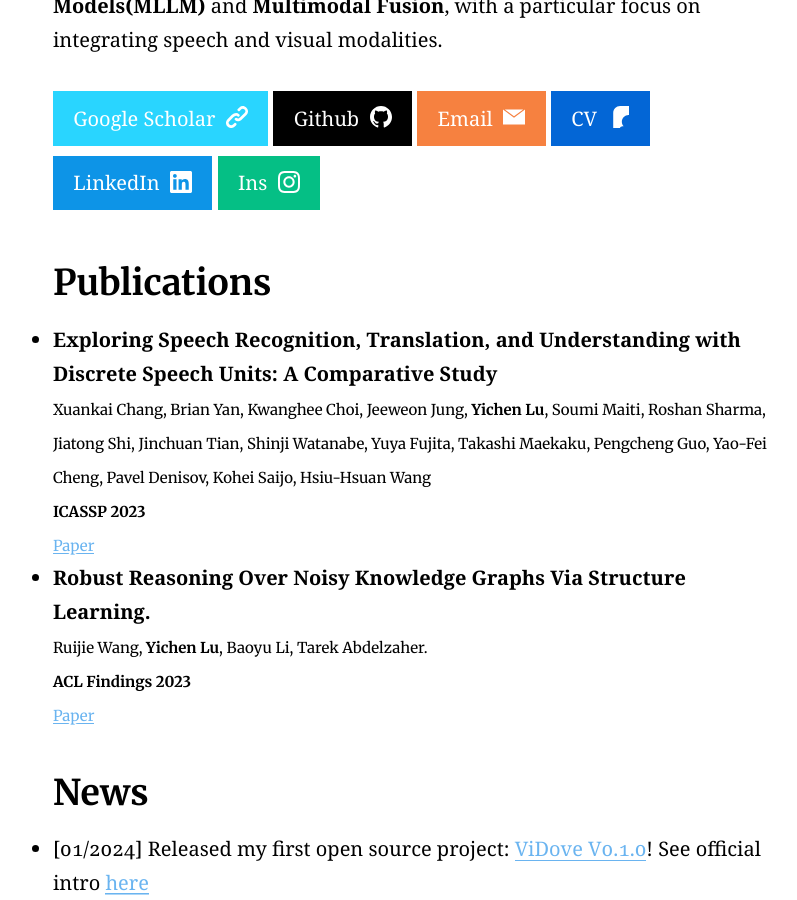
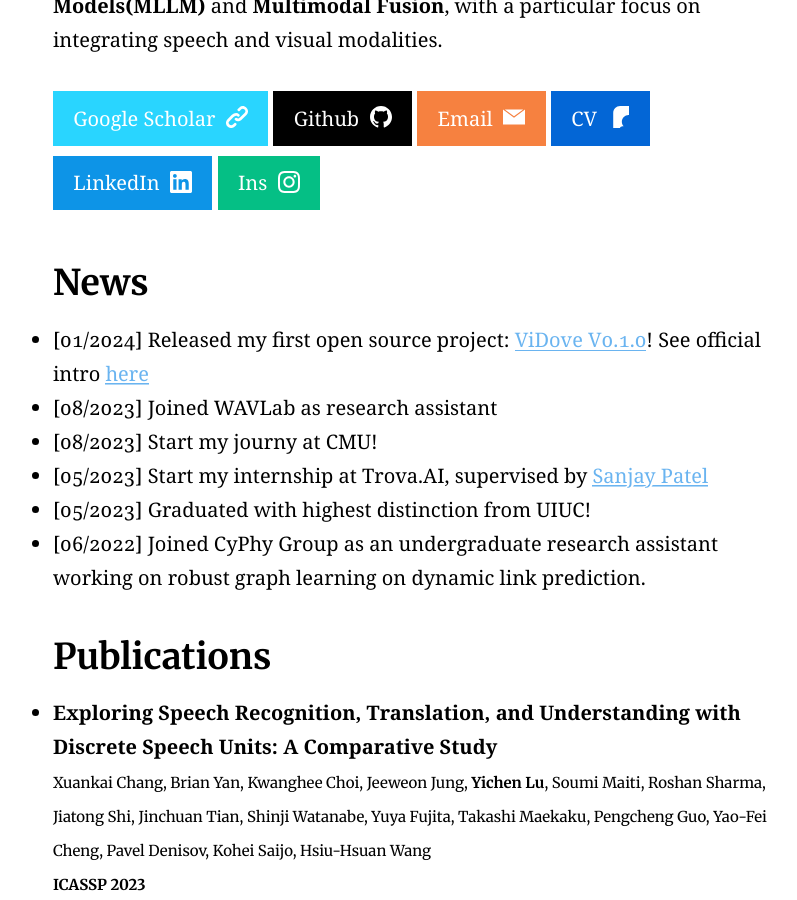
Before and after one commit to yichen14/yichen14.github.io, a Jekyll site: the page built from index.md, in a window 1280 px wide and 900 px high, scrolled down 1083 px. Shown: the whole window, without its empty margins (230-1027 px from the left). Built offline with Jekyll 4.4.1, drawn with Linux system fonts in a browser that asks for light colours; some of the changed text lies outside the part shown.

Commit message:
Update index.md

```diff
--- a/index.md
+++ b/index.md
@@ -15,6 +15,14 @@
 
 {% include button.html text="Google Scholar" icon="" link="https://scholar.google.com/citations?user=FNCDQpcAAAAJ&hl=en" color="#29D5FF" %} {% include button.html text="Github" icon="github" link="https://github.com/yichen14" color="#000000" %} {% include button.html text="Email" icon="email" link="mailto: yichenl5@andrew.cmu.edu" color="#f68140" %}{% include button.html text="CV" icon="cv" link="/assets/resume.pdf" color="#0366d6" %}  {% include button.html text="LinkedIn" icon="linkedin" link="https://www.linkedin.com/in/yichen-lu-80b4a2198/" color="#0d94e7" %} {% include button.html text="Ins" icon="instagram" link="https://www.instagram.com/eason_lu1017/" color="#05bf85" %}
 
+## News
+  - [01/2024] Released my first open source project: [ViDove V0.1.0](https://pigeonai.club/)! See official intro [here](https://www.bilibili.com/read/cv29086524/?spm_id_from=333.999.0.0)
+  - [08/2023] Joined WAVLab as research assistant
+  - [08/2023] Start my journy at CMU!
+  - [05/2023] Start my internship at Trova.AI, supervised by [Sanjay Patel](https://sjp.ece.illinois.edu/)
+  - [05/2023] Graduated with highest distinction from UIUC!
+  - [06/2022] Joined CyPhy Group as an undergraduate research assistant working on robust graph learning on dynamic link prediction.
+
 ## Publications
   - **Exploring Speech Recognition, Translation, and Understanding with Discrete Speech Units: A Comparative Study**
     <small>Xuankai Chang, Brian Yan, Kwanghee Choi, Jeeweon Jung, **Yichen Lu**, Soumi Maiti, Roshan Sharma, Jiatong Shi, Jinchuan Tian, Shinji Watanabe, Yuya Fujita, Takashi Maekaku, Pengcheng Guo, Yao-Fei Cheng, Pavel Denisov, Kohei Saijo, Hsiu-Hsuan Wang <small>
```
Also changed, not shown: other parts of index.md (+0 -8 lines).
